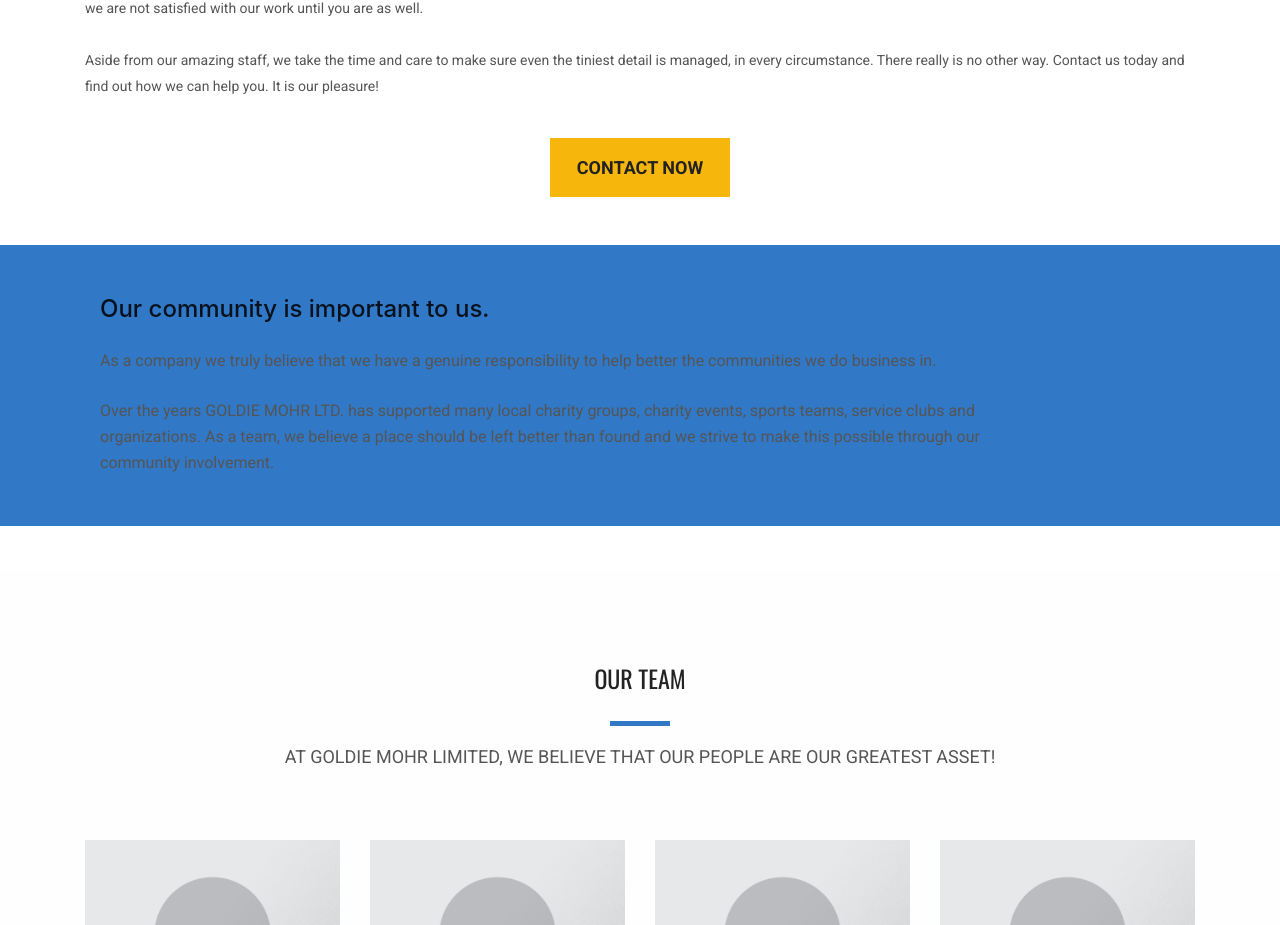
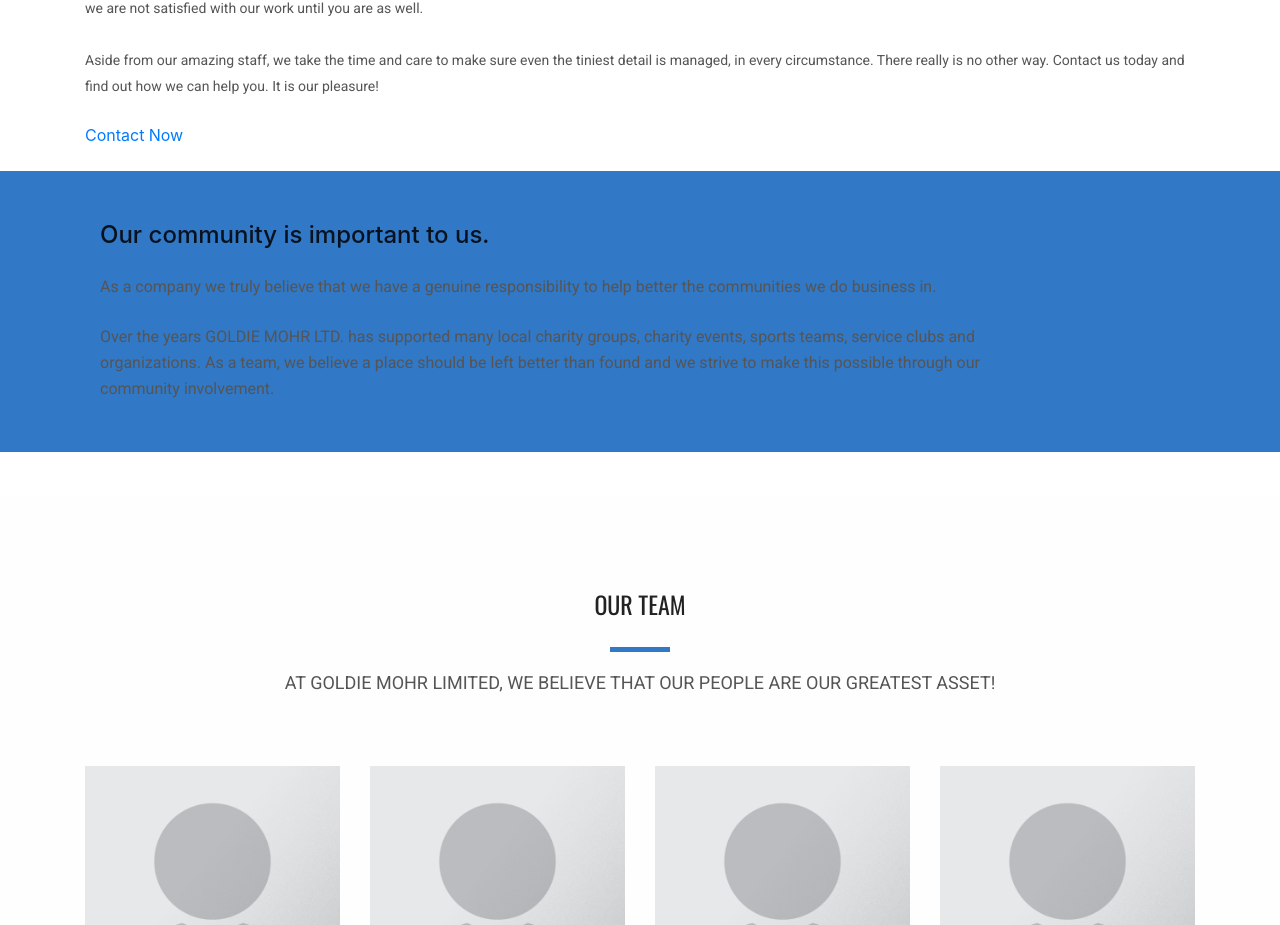
Before and after one commit to GoldieMohrProject/goldie-mohr, a React (Create React App) app in the folder client/: page /About in a window 1280 px wide. Shown: the part 1557-2482 px from the top of the page. Built offline with nearby package versions, Linux system fonts and the light colour scheme.

Commit message:
changed class name of button

```diff
--- a/client/src/Pages/About/index.js
+++ b/client/src/Pages/About/index.js
@@ -155,7 +155,7 @@ function About() {
             </p>
           </div>
           <br></br>
-          <a href="#" className="button_all">Contact Now</a>
+          <a href="#" className="contactbtn">Contact Now</a>
           <br></br>
 
         </div>
```
